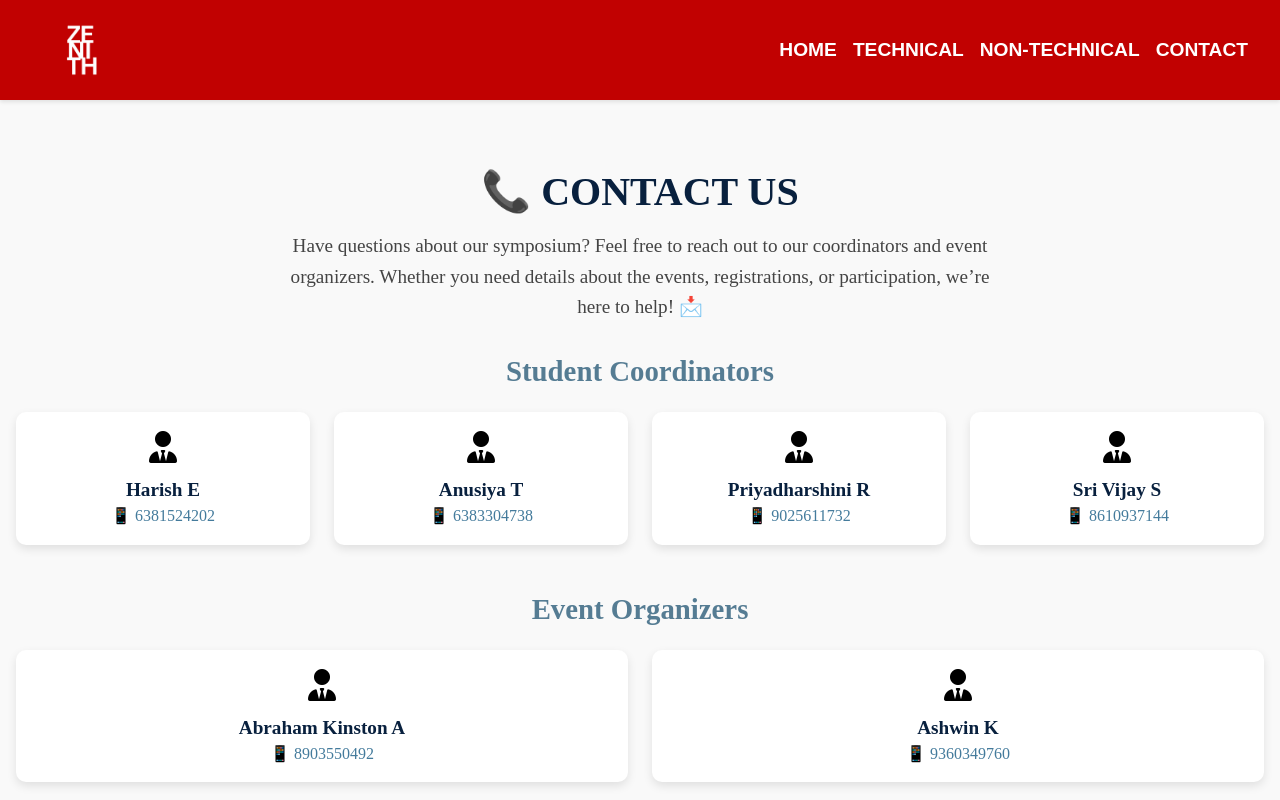
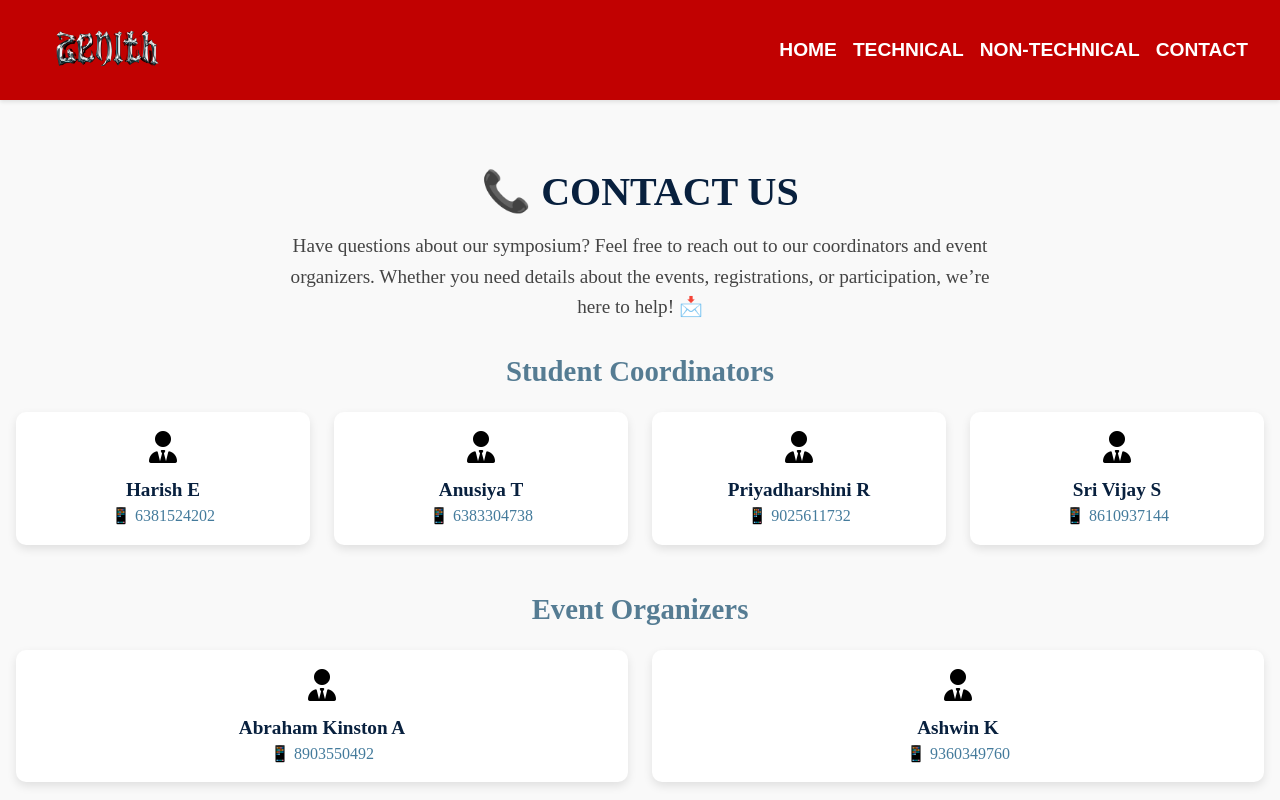
Before and after one commit to WhisperedShadow/zenith, a React (Vite) app: page /contact in a window 1280 px wide. Shown: the top 800 px of the page. Built offline with nearby package versions, Linux system fonts and the light colour scheme.

Commit message:
SOme changes

```diff
--- a/index.html
+++ b/index.html
@@ -2,7 +2,7 @@
 <html lang="en">
   <head>
     <meta charset="UTF-8" />
-    <link rel="icon" href="/logo/nklogo.png" />
+    <link rel="icon" href="/hero/worstlogo.png" />
     <meta name="viewport" content="width=device-width, initial-scale=1.0" />
     <link
       rel="stylesheet"
--- a/src/Components/Navbar.jsx
+++ b/src/Components/Navbar.jsx
@@ -8,9 +8,8 @@ const Navbar = () => {
   return (
     <div>
       <nav className={styles.navbar}>
-        <img src="/logo/nklogo.png" alt="" className={styles.logoimg}/>
+        <img src="/hero/worstlogo.png" alt="" className={styles.logoimg}/>
 
-        {/* Hamburger Icon */}
         <div
           className={styles.hamburger}
           onClick={() => setIsOpen(!isOpen)}
--- a/src/Components/Navbar.module.css
+++ b/src/Components/Navbar.module.css
@@ -12,8 +12,8 @@
 }
 
 .logoimg {
-    width: 100px;
-    height: 100px;
+    width: 150px;
+    height: auto;
 }
 
 .navbarList {
--- a/src/pages/events/Events.jsx
+++ b/src/pages/events/Events.jsx
@@ -44,7 +44,12 @@ const Events = () => {
     <>
       <section>
         <h1>{type} Events</h1>
-
+        <p className={styles.intro}>
+          Explore a diverse range of exciting events, from tech innovations to
+          creative non-tech experiences. Whether you're here to learn, compete,
+          or connect, there's something for everyone! Stay tuned, participate,
+          and make unforgettable memories.{" "}
+        </p>
         {events.map((event) => (
           <div className={styles.card} key={event.id}>
             <img src={event.image} alt="" />
--- a/src/pages/events/Events.module.css
+++ b/src/pages/events/Events.module.css
@@ -3,6 +3,7 @@
   color: #444;
   margin-bottom: 1.5rem;
   line-height: 1.6;
+  padding: 20px;
 }
 
 .card {
```
